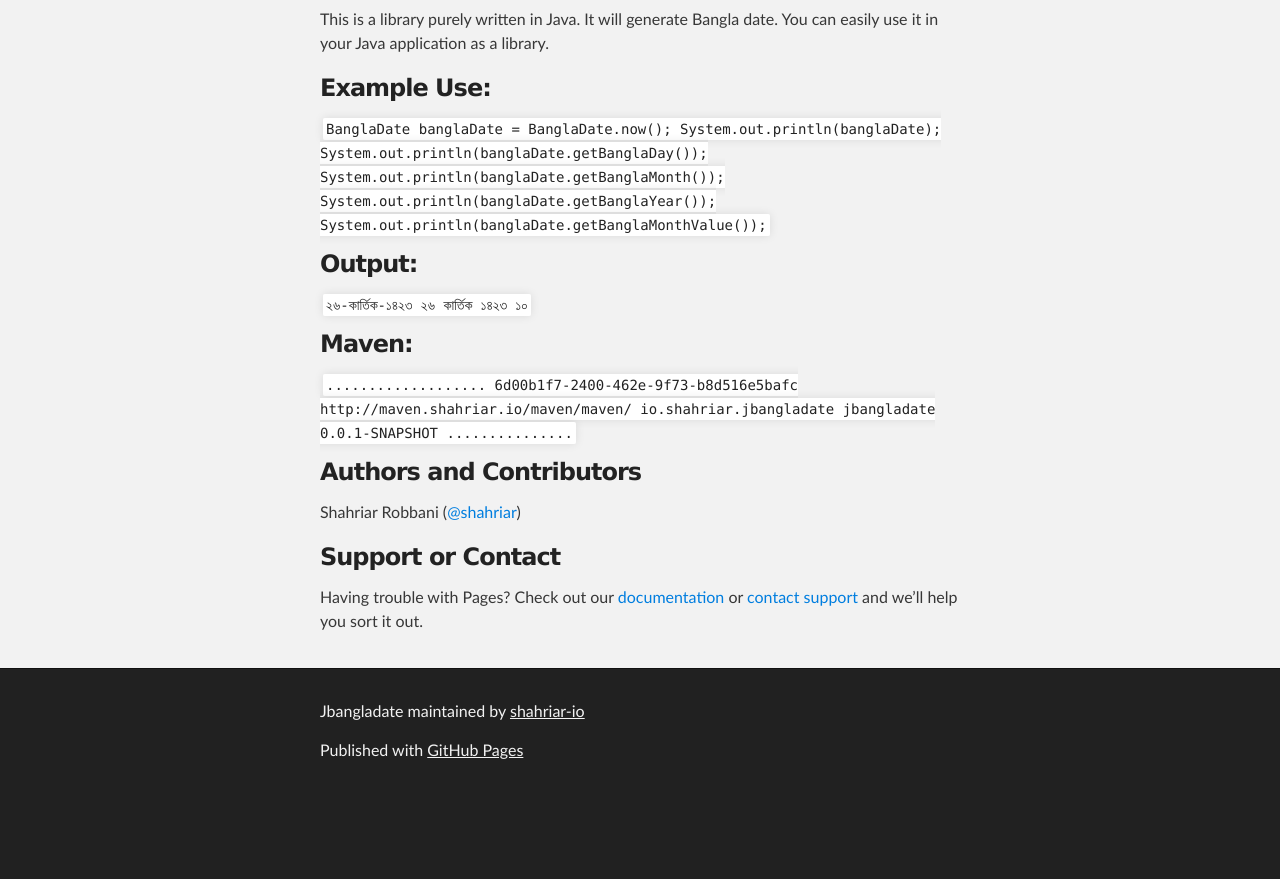
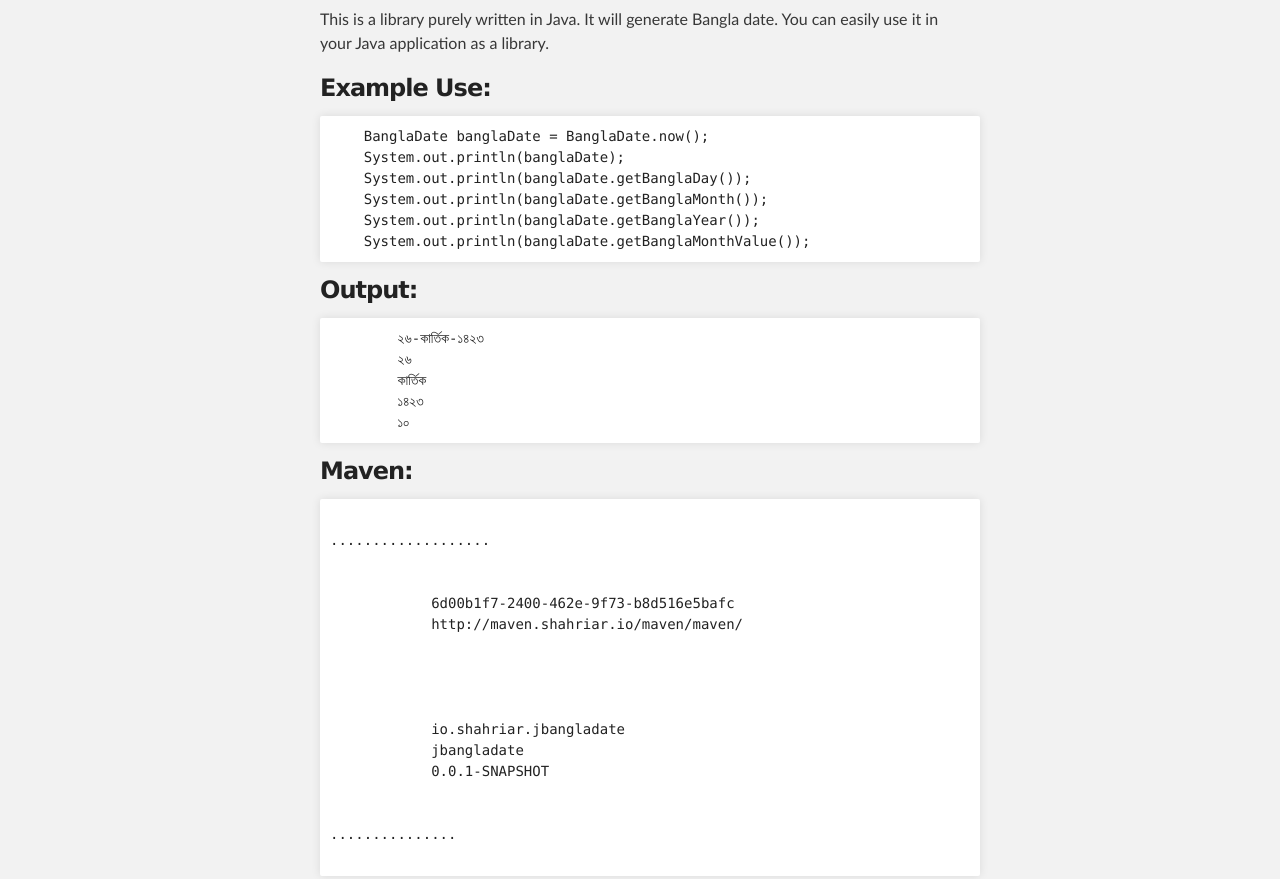
Before and after one commit to shahriarspace/jbangladate, a plain HTML site: page index.html in a window 1280 px wide. Shown: the part 299-1178 px from the top of the page. Before the commit the page ends 1096 px from the top, so only its background shows below. Drawn offline with Linux system fonts and the light colour scheme.

Commit message:
Update index.html

```diff
--- a/index.html
+++ b/index.html
@@ -39,29 +39,29 @@
 <h3>
 <a id="designer-templates" class="anchor" href="#designer-templates" aria-hidden="true"><span aria-hidden="true" class="octicon octicon-link"></span></a>Example Use:</h3>
 
-<code>
+<pre>
     BanglaDate banglaDate = BanglaDate.now();
     System.out.println(banglaDate);
     System.out.println(banglaDate.getBanglaDay());
     System.out.println(banglaDate.getBanglaMonth());
     System.out.println(banglaDate.getBanglaYear());
     System.out.println(banglaDate.getBanglaMonthValue());
-</code>
+</pre>
 
 <h3>
 <a id="designer-templates" class="anchor" href="#designer-templates" aria-hidden="true"><span aria-hidden="true" class="octicon octicon-link"></span></a>Output:</h3>
-<code>
+<pre>
 	২৬-কার্তিক-১৪২৩
 	২৬
 	কার্তিক
 	১৪২৩
 	১০
-</code>
+</pre>
 
 <h3>
 <a id="creating-pages-manually" class="anchor" href="#creating-pages-manually" aria-hidden="true"><span aria-hidden="true" class="octicon octicon-link"></span></a>Maven:</h3>
 
-<code>
+<pre>
 	<project>
 ...................
     <repositories>
@@ -79,7 +79,7 @@
     </dependencies>
 ...............
 <project>
-</code>
+</pre>
 
 <h3>
 <a id="authors-and-contributors" class="anchor" href="#authors-and-contributors" aria-hidden="true"><span aria-hidden="true" class="octicon octicon-link"></span></a>Authors and Contributors</h3>
```
